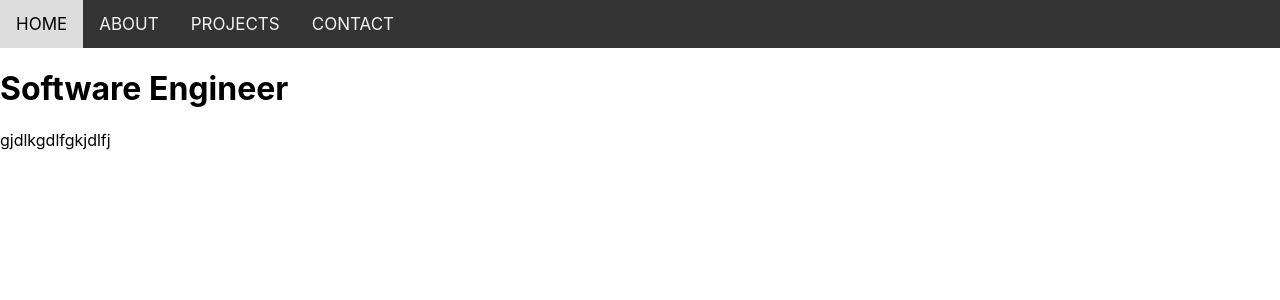
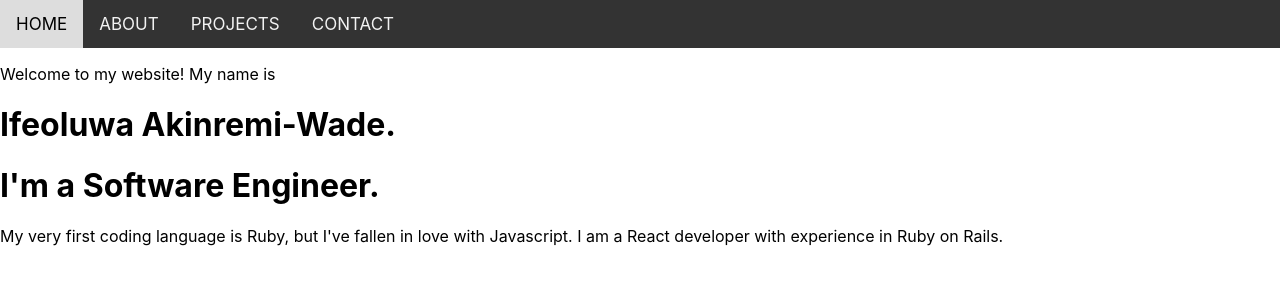
Before and after one commit to IfeAkiWad/ifeakiwade.github.io, a React (Create React App) app: page / in a window 1280 px wide. Shown: the top 300 px of the page. Built offline with nearby package versions, Linux system fonts and the light colour scheme.

Commit message:
finished home.js

```diff
--- a/src/components/home/Home.js
+++ b/src/components/home/Home.js
@@ -3,8 +3,10 @@ import React from "react"
 const Home = () => {
     return (
         <div>
-            <h1>Software Engineer</h1>
-            gjdlkgdlfgkjdlfj
+            <p>Welcome to my website! My name is</p>
+            <h1>Ifeoluwa Akinremi-Wade.</h1>
+            <h1>I'm a Software Engineer.</h1>
+            <p>My very first coding language is Ruby, but I've fallen in love with Javascript. I am a React developer with experience in Ruby on Rails. </p>
         </div>
     )
 }
```
